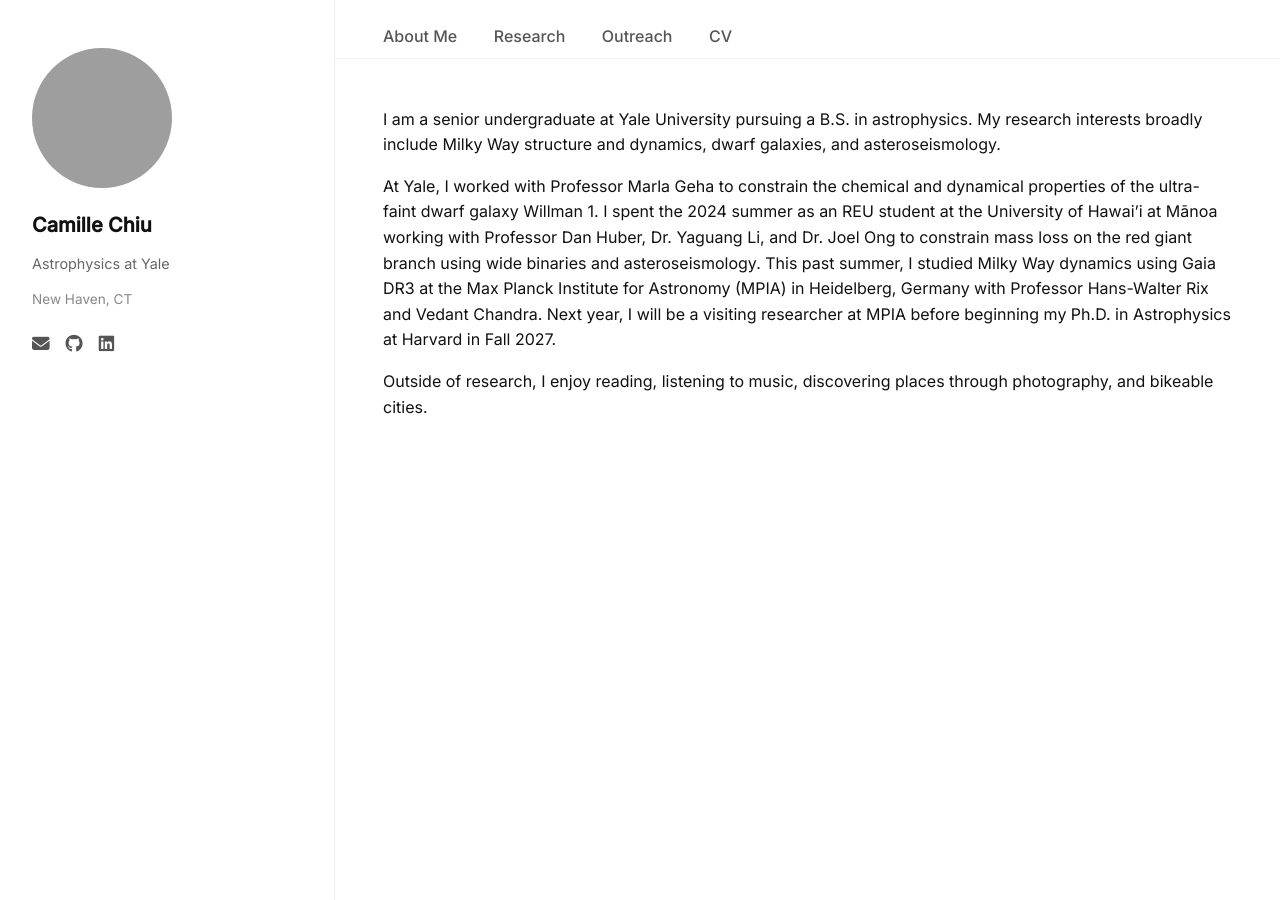
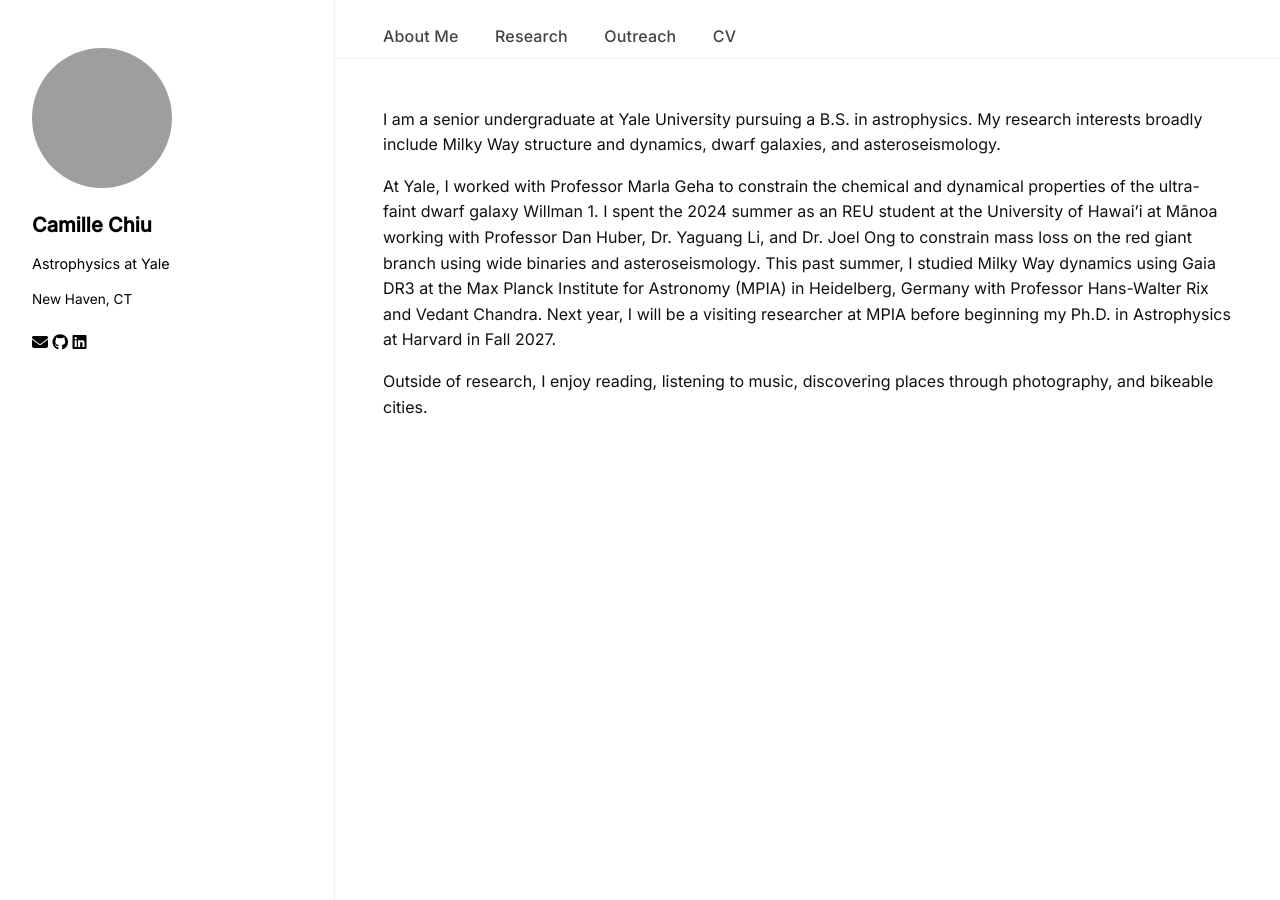
Before and after one commit to camchiu/camchiu.github.io, a Jekyll site: the page built from index.md, in a window 1280 px wide. Built offline with Jekyll 4.4.1, drawn with Linux system fonts in a browser that asks for light colours; grey boxes are pictures that could not be loaded.

Commit message:
Update main.scss

```diff
--- a/assets/css/main.scss
+++ b/assets/css/main.scss
@@ -43,6 +43,16 @@
   text-align: left;
 }
 
+/* Force sidebar text to black */
+.sidebar,
+.sidebar h1,
+.sidebar p,
+.sidebar a,
+.bio,
+.location {
+  color: #000;
+}
+
 /* Circular avatar */
 .avatar {
   width: 140px;
@@ -75,16 +85,12 @@
 }
 
 /* Icon links (GitHub, email, etc.) */
-.icon-links {
-  display: flex;
-  gap: 1rem;
-  margin-top: 1rem;
+.icon-links a {
+  color: #000;
 }
 
-.icon-links a {
-  font-size: 1.1rem;
-  color: #555;
-  transition: opacity 0.2s ease;
+.icon-links a:hover {
+  opacity: 0.6; /* subtle instead of color change */
 }
 
 .icon-links a:hover {
@@ -109,8 +115,12 @@
 
 .topbar nav a {
   margin-right: 2rem;
+  font-size: 1rem;
   font-weight: 500;
-  color: #555;
+  color: #444;
+  letter-spacing: 0.01em;
+  text-decoration: none;
+  transition: color 0.2s ease;
 }
 
 .topbar nav a:hover {
```
